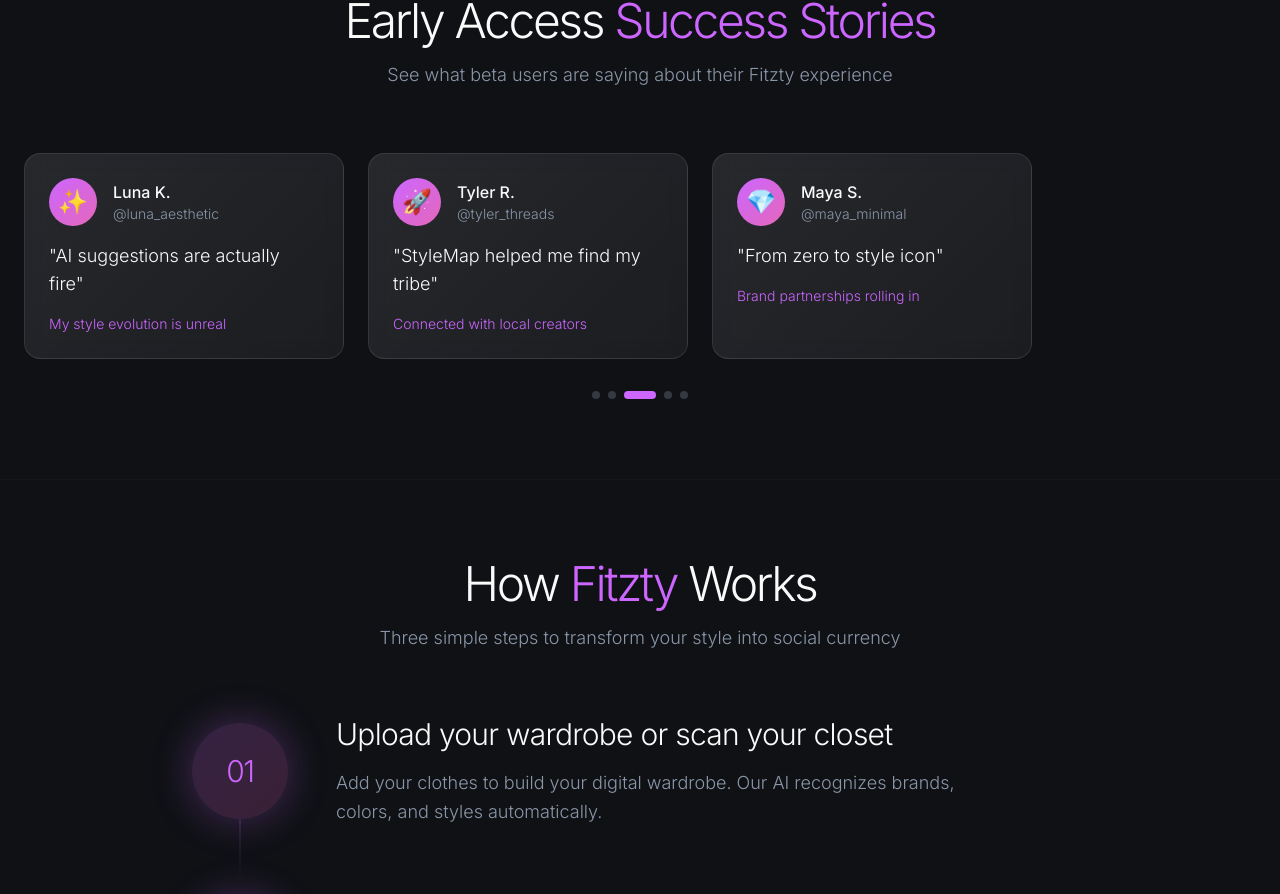
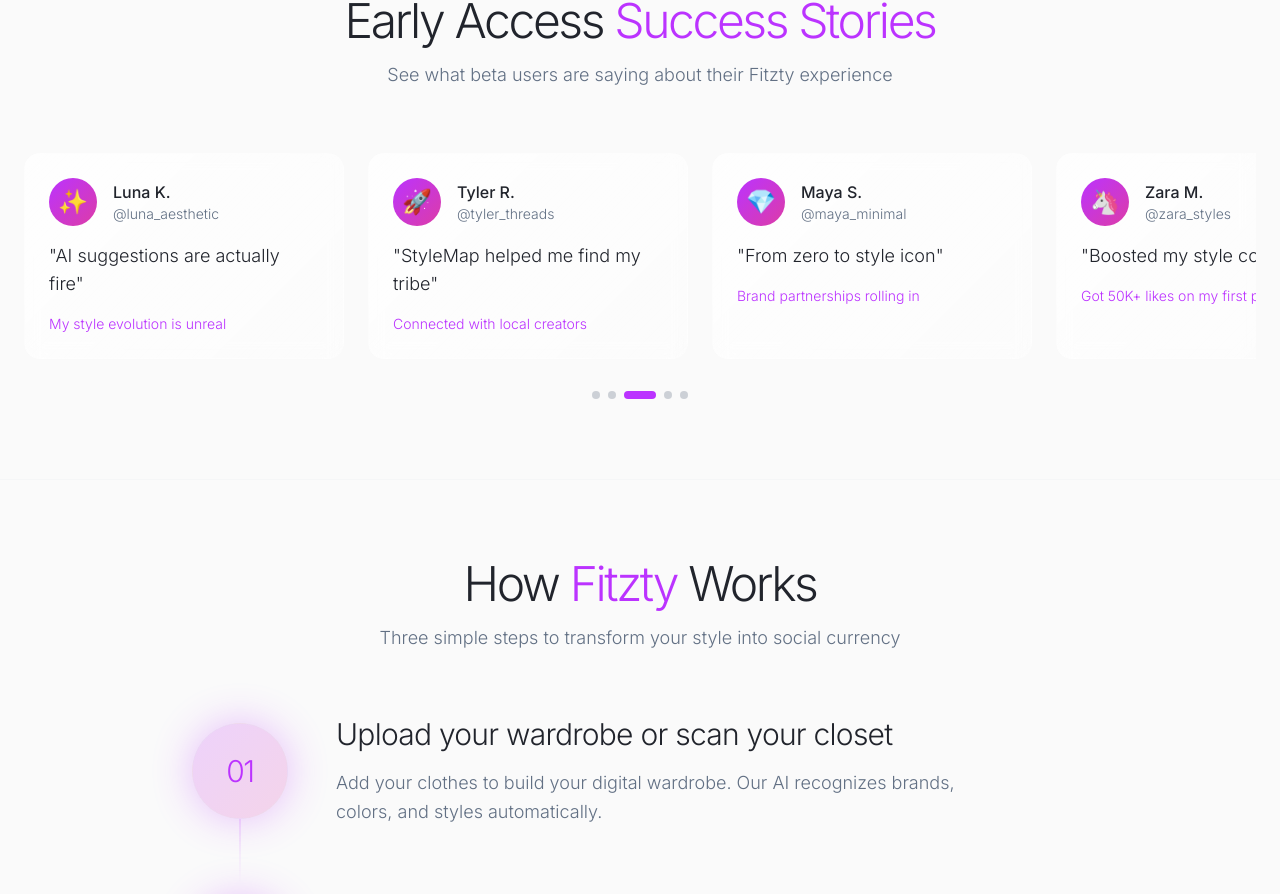
Before and after one commit to Daivya-Shah/fitzty-glow-up-waitlist, a React (Vite) app: page / in a window 1280 px wide. Shown: the part 1356-2250 px from the top of the page. Built offline with nearby package versions, Linux system fonts and the light colour scheme.

Commit message:
Refactor: Implement light theme and carousel loop
Adjusted color scheme for a light-themed website with a white background, while maintaining the purple accent color. Implemented continuous looping for the early access testimonials carousel.

```diff
--- a/src/components/TestimonialsSection.tsx
+++ b/src/components/TestimonialsSection.tsx
@@ -41,9 +41,20 @@ const TestimonialsSection = () => {
     }
   ];
 
+  // Duplicate testimonials for seamless loop
+  const duplicatedTestimonials = [...testimonials, ...testimonials];
+
   useEffect(() => {
     const timer = setInterval(() => {
-      setCurrentIndex((prev) => (prev + 1) % testimonials.length);
+      setCurrentIndex((prev) => {
+        const nextIndex = prev + 1;
+        // When we reach the end of the first set, reset to 0 after a brief moment
+        if (nextIndex >= testimonials.length) {
+          setTimeout(() => setCurrentIndex(0), 500);
+          return nextIndex;
+        }
+        return nextIndex;
+      });
     }, 3000);
     return () => clearInterval(timer);
   }, [testimonials.length]);
@@ -66,10 +77,10 @@ const TestimonialsSection = () => {
             className="flex transition-transform duration-500 ease-in-out gap-6"
             style={{
               transform: `translateX(-${currentIndex * (320 + 24)}px)`,
-              width: `${testimonials.length * (320 + 24)}px`
+              width: `${duplicatedTestimonials.length * (320 + 24)}px`
             }}
           >
-            {testimonials.map((testimonial, index) => (
+            {duplicatedTestimonials.map((testimonial, index) => (
               <div
                 key={index}
                 className="w-80 flex-shrink-0 glass rounded-2xl p-6 animate-fade-up"
--- a/src/index.css
+++ b/src/index.css
@@ -8,45 +8,45 @@ All colors MUST be HSL.
 
 @layer base {
   :root {
-    /* Luxury fashion-tech color palette */
-    --background: 220 15% 7%;
-    --foreground: 0 0% 98%;
+    /* Light luxury fashion-tech color palette */
+    --background: 0 0% 98%;
+    --foreground: 220 15% 15%;
 
-    --card: 220 15% 8%;
-    --card-foreground: 0 0% 95%;
+    --card: 0 0% 100%;
+    --card-foreground: 220 15% 15%;
 
-    --popover: 220 15% 8%;
-    --popover-foreground: 0 0% 95%;
+    --popover: 0 0% 100%;
+    --popover-foreground: 220 15% 15%;
 
-    --primary: 280 100% 70%;
+    --primary: 280 100% 60%;
     --primary-foreground: 0 0% 98%;
-    --primary-glow: 280 100% 80%;
+    --primary-glow: 280 100% 70%;
 
-    --secondary: 220 15% 15%;
-    --secondary-foreground: 0 0% 90%;
+    --secondary: 220 15% 95%;
+    --secondary-foreground: 220 15% 15%;
 
-    --muted: 220 15% 12%;
-    --muted-foreground: 215 15% 60%;
+    --muted: 220 15% 96%;
+    --muted-foreground: 215 15% 45%;
 
-    --accent: 320 70% 65%;
+    --accent: 320 70% 55%;
     --accent-foreground: 0 0% 98%;
 
     --destructive: 0 84.2% 60.2%;
     --destructive-foreground: 210 40% 98%;
 
-    --border: 220 15% 20%;
-    --input: 220 15% 15%;
-    --ring: 280 100% 70%;
+    --border: 220 15% 90%;
+    --input: 220 15% 95%;
+    --ring: 280 100% 60%;
 
     /* Gradients */
     --gradient-primary: linear-gradient(135deg, hsl(var(--primary)), hsl(var(--accent)));
-    --gradient-glass: linear-gradient(135deg, rgba(255,255,255,0.1), rgba(255,255,255,0.05));
-    --gradient-hero: radial-gradient(ellipse at center, hsl(var(--primary) / 0.2), transparent 70%);
+    --gradient-glass: linear-gradient(135deg, rgba(255,255,255,0.8), rgba(255,255,255,0.4));
+    --gradient-hero: radial-gradient(ellipse at center, hsl(var(--primary) / 0.1), transparent 70%);
 
     /* Shadows & Glows */
     --shadow-glow: 0 0 40px hsl(var(--primary) / 0.3);
-    --shadow-card: 0 8px 32px rgba(0,0,0,0.4);
-    --shadow-elevated: 0 20px 60px rgba(0,0,0,0.6);
+    --shadow-card: 0 8px 32px rgba(0,0,0,0.08);
+    --shadow-elevated: 0 20px 60px rgba(0,0,0,0.12);
 
     /* Blur effects */
     --blur-glass: 10px;
@@ -145,7 +145,8 @@ All colors MUST be HSL.
 
   .blur-nav {
     backdrop-filter: blur(var(--blur-nav));
-    background: rgba(16, 16, 22, 0.8);
+    background: rgba(255, 255, 255, 0.9);
+    border-bottom: 1px solid hsl(var(--border));
   }
 
   @keyframes fade-up {
```
